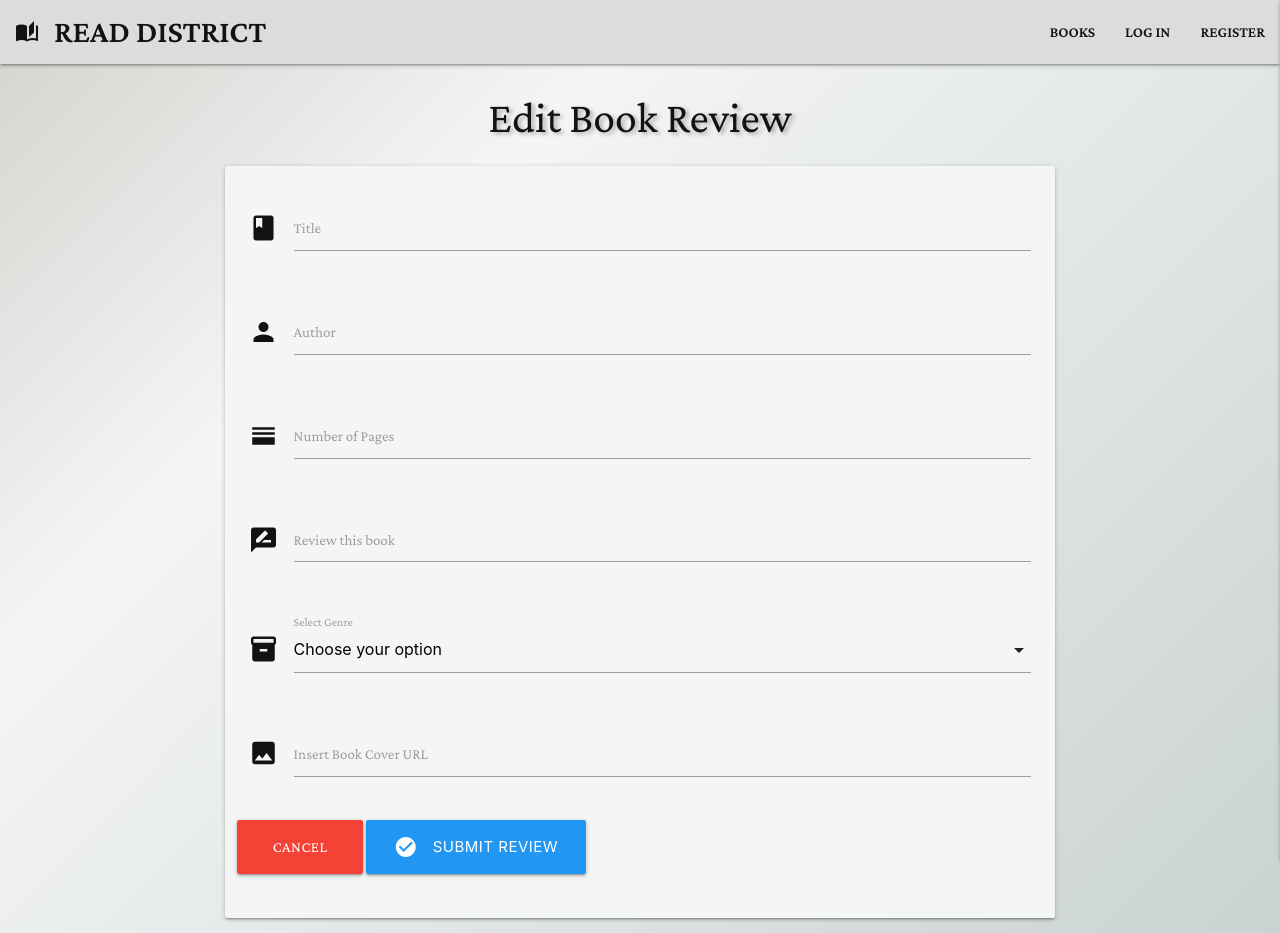
After one commit to NicolaLampis/read-district, a Flask app: template templates/edit_review.html in a window 1280 px wide. The commit adds this page. Run offline with Flask 2, Linux system fonts and the light colour scheme; the template is opened without the code that fills it, so the values that code supplies are empty; some libraries are stand-ins or nearby versions.

Commit message:
Add edit review

```diff
--- a/app.py
+++ b/app.py
@@ -110,9 +110,22 @@ def add_review():
     return render_template("add_review.html")
 
 
-
-    return render_template("add_review.html")
-
+@app.route("/edit_review/<review_id>", methods=["GET", "POST"])
+def edit_review(review_id):
+    if request.method == "POST":
+        submit = {
+            "title": request.form.get("title"),
+            "author": request.form.get("author"),
+            "cover_img": request.form.get("cover_img"),
+            "n_of_pages": request.form.get("n_of_pages"),
+            "text_review": request.form.get("text_review"),
+            "genre_name": request.form.get("genre_name"),
+            "created_by": session["user"]
+        }
+        mongo.db.reviews.update({"_id": ObjectId(review_id)}, submit)
+        flash("Review Successfully Updated")
+    review = mongo.db.reviews.find_one({"_id": ObjectId(review_id)})
+    return render_template("edit_review.html", review=review)
 
 
 if __name__ == "__main__":
--- a/templates/books.html
+++ b/templates/books.html
@@ -14,6 +14,10 @@
                     <h5>{{ review.title }}</h5>
                     <p>{{ review.author }}</p>
                     <p>{{ review.genre_name }}</p>
+                    {% if session.user|lower == review.created_by|lower %}
+                        <a href="{{ url_for('edit_review', review_id=review._id) }}" class="btn-small blue">Edit</a>
+                        <a href="" class="btn-small red">Delete</a>
+                    {% endif %}
                 </div>
             </div>
         </div>
--- /dev/null
+++ b/templates/edit_review.html
@@ -0,0 +1,80 @@
+{% extends "base.html" %}
+{% block content %}
+
+    <h3 class="center-align text-shadow">Edit Book Review</h3>
+
+    <div class="row">
+        <form class="col s12 m8 offset-m2" method="POST" action="{{ url_for('add_review') }}">
+            <div class="card-panel">
+                <!-- title -->
+                <div class="row">
+                    <div class="input-field col s12">
+                        <i class="material-icons prefix">book</i>
+                        <input id="title" name="title" type="text" class="validate"
+                            minlength="4" maxlength="80" required>
+                        <label for="title">Title</label>
+                    </div>
+                </div>
+                <!-- author -->
+                <div class="row">
+                    <div class="input-field col s12">
+                        <i class="material-icons prefix">person</i>
+                        <input id="author" name="author" type="text" class="validate"
+                            minlength="4" maxlength="40" required>
+                        <label for="author">Author</label>
+                    </div>
+                </div>
+                <!-- number of pages -->
+                <div class="row">
+                    <div class="input-field col s12">
+                        <i class="material-icons prefix">horizontal_split</i>
+                        <input id="n_of_pages" name="n_of_pages" type="number"
+                            min="1" max="1000" class="validate" required>
+                        <label for="n_of_pages">Number of Pages</label>
+                    </div>
+                </div>
+                <!-- text review -->
+                <div class="row">
+                    <div class="input-field col s12">
+                        <i class="material-icons prefix">rate_review</i>
+                        <textarea id="text_review" name="text_review" minlength="100"
+                            maxlength="900" class="materialize-textarea validate" required></textarea>
+                        <label for="text_review">Review this book</label>
+                    </div>
+                </div>
+                <!-- genre -->
+                <div class="row">
+                    <div class="input-field col s12">
+                        <i class="material-icons prefix">inventory</i>
+                        <select id="genre_name" name="genre_name" class="validate" required>
+                            <option value="" disabled selected>Choose your option</option>
+                            <option value="Drama">Drama</option>
+                            <option value="Fantasy">Fantasy</option>
+                            <option value="Mystery">Mystery</option>
+                        </select>
+                        <label for="genre_name">Select Genre</label>
+                    </div>
+                </div>
+                <!-- image book cover -->
+                <div class="row">
+                    <div class="input-field col s12">
+                        <i class="material-icons prefix">image</i>
+                        <input id="cover_img" name="cover_img" type="text" class="validate" required>
+                        <label for="cover_img">Insert Book Cover URL</label>
+                    </div>
+                </div>
+                <!-- submit button -->
+                <div class="row">
+                    <a href="{{ url_for('get_books') }}" class="btn-large red">
+                        Cancel <i class="fas fa-times-circle right"></i>
+                    </a>
+                    <button class="btn-large blue" type="submit">
+                        Submit Review <i class="material-icons left">check_circle</i>
+                    </button>
+                </div>
+
+            </div>
+        </form>
+    </div>
+
+{% endblock %}
```
